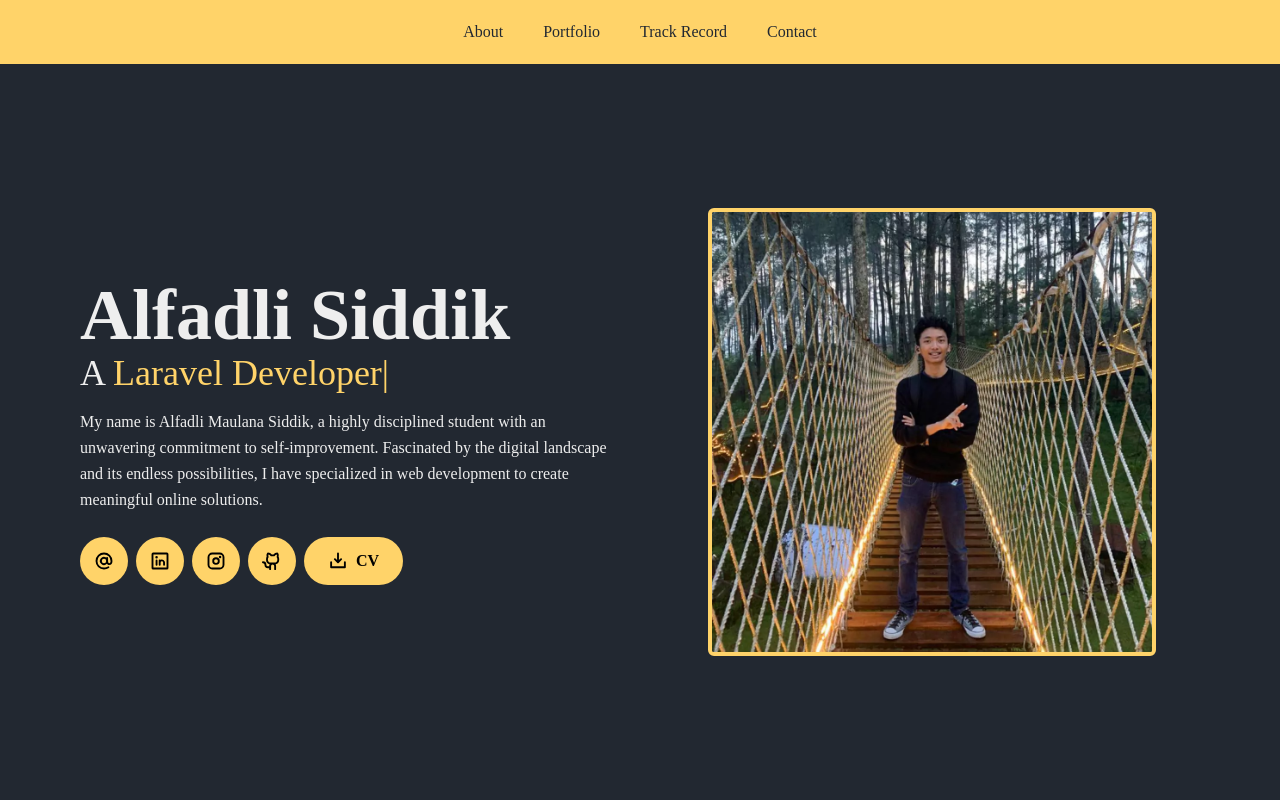
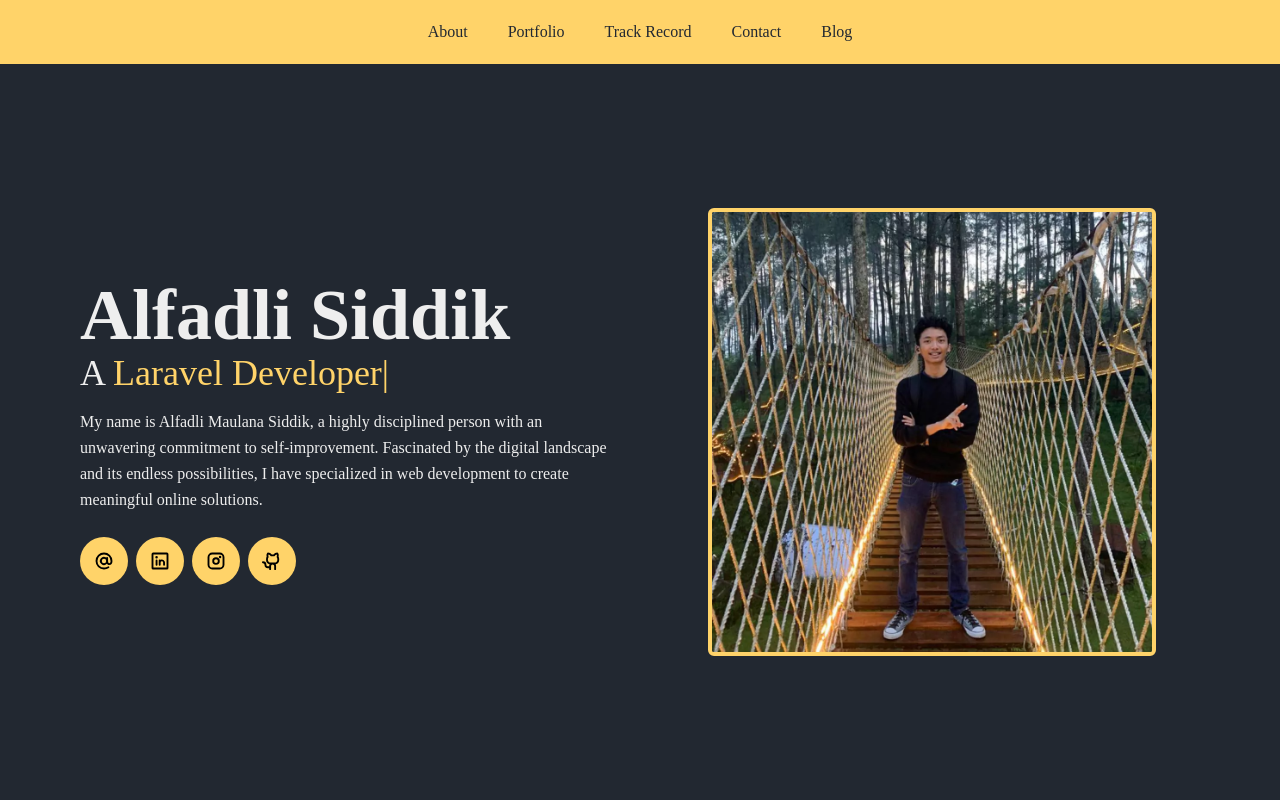
Before and after one commit to alfadlimaulana/alfadlimaulana.github.io, a React (Vite) app: page / in a window 1280 px wide. Shown: the top 800 px of the page. Built offline with nearby package versions, Linux system fonts and the light colour scheme; no server answers.

Commit message:
fix: typography

```diff
--- a/src/components/Hero.tsx
+++ b/src/components/Hero.tsx
@@ -1,5 +1,5 @@
 import { TypeAnimation } from "react-type-animation";
-import { At, InstagramLogo, LinkedinLogo, DownloadSimple, GithubLogo } from "@phosphor-icons/react";
+import { At, InstagramLogo, LinkedinLogo, GithubLogo } from "@phosphor-icons/react";
 
 const Hero = () => {
   const sequence = ["Computer Science Bachelor", 1500, "Laravel Developer", 1500, "MERN Developer", 1500]
@@ -13,7 +13,7 @@ const Hero = () => {
               A <TypeAnimation sequence={sequence} wrapper="span" speed={50} className="text-brand-yellow" repeat={Infinity} />
             </h2>
             <p className="mb-6 leading-relaxed">
-              My name is Alfadli Maulana Siddik, a highly disciplined student with an unwavering commitment to self-improvement. Fascinated by the digital landscape and its endless possibilities, I have specialized in web development to
+              My name is Alfadli Maulana Siddik, a highly disciplined person with an unwavering commitment to self-improvement. Fascinated by the digital landscape and its endless possibilities, I have specialized in web development to
               create meaningful online solutions.
             </p>
           </div>
@@ -30,9 +30,6 @@ const Hero = () => {
             <a data-aos="fade-up" data-aos-duration="2500" data-aos-delay="1200" href="https://github.com/alfadlims" target="_blank" className="sosmed">
               <GithubLogo weight="bold" className="sosmed-icon" />
             </a>
-            <a data-aos="fade-up" data-aos-duration="2500" data-aos-delay="1600" href="" className="flex items-center h-12 px-6 font-bold text-black rounded-full hover:bg-brand-white bg-brand-yellow w-fit">
-              <DownloadSimple weight="bold" className="mr-2 sosmed-icon"></DownloadSimple> CV
-            </a>
           </div>
         </div>
         <div data-aos="fade-left" data-aos-duration="2500" className="w-full md:grid place-items-center">
--- a/src/components/Nav.tsx
+++ b/src/components/Nav.tsx
@@ -30,6 +30,11 @@ const Nav = () => {
               Contact
             </HashLink>
           </li>
+          <li className="px-5 py-0 list-none">
+            <a target="_blank" className="text-brand-blue hover:text-brand-grey" href="https://medium.com/@alfadlimaulana">
+              Blog
+            </a>
+          </li>
         </ul>
       </div>
       <div className="absolute grid w-20 -translate-x-1/2 left-1/2 place-items-center bg-brand-yellow sm:hidden" onClick={() => setnavOpen(!navOpen)}>
--- a/src/components/data/experiences.json
+++ b/src/components/data/experiences.json
@@ -37,12 +37,12 @@
       "school": "Padjadjaran University",
       "major": "Computer Science",
       "degree": "Bachelor",
-      "ipk": "3.87",
+      "ipk": "3.90",
       "maxIpk": "4.00",
       "location": "Kab. Sumedang, Indonesia",
       "startDate": "Aug 2020",
       "endDate": "Jan 2024",
-      "desc": "Bachelor Degree in Computer Science, 3.9/4.00"
+      "desc": "Bachelor Degree in Computer Science, 3.90/4.00"
     }
   ],
   "projects": [
```
